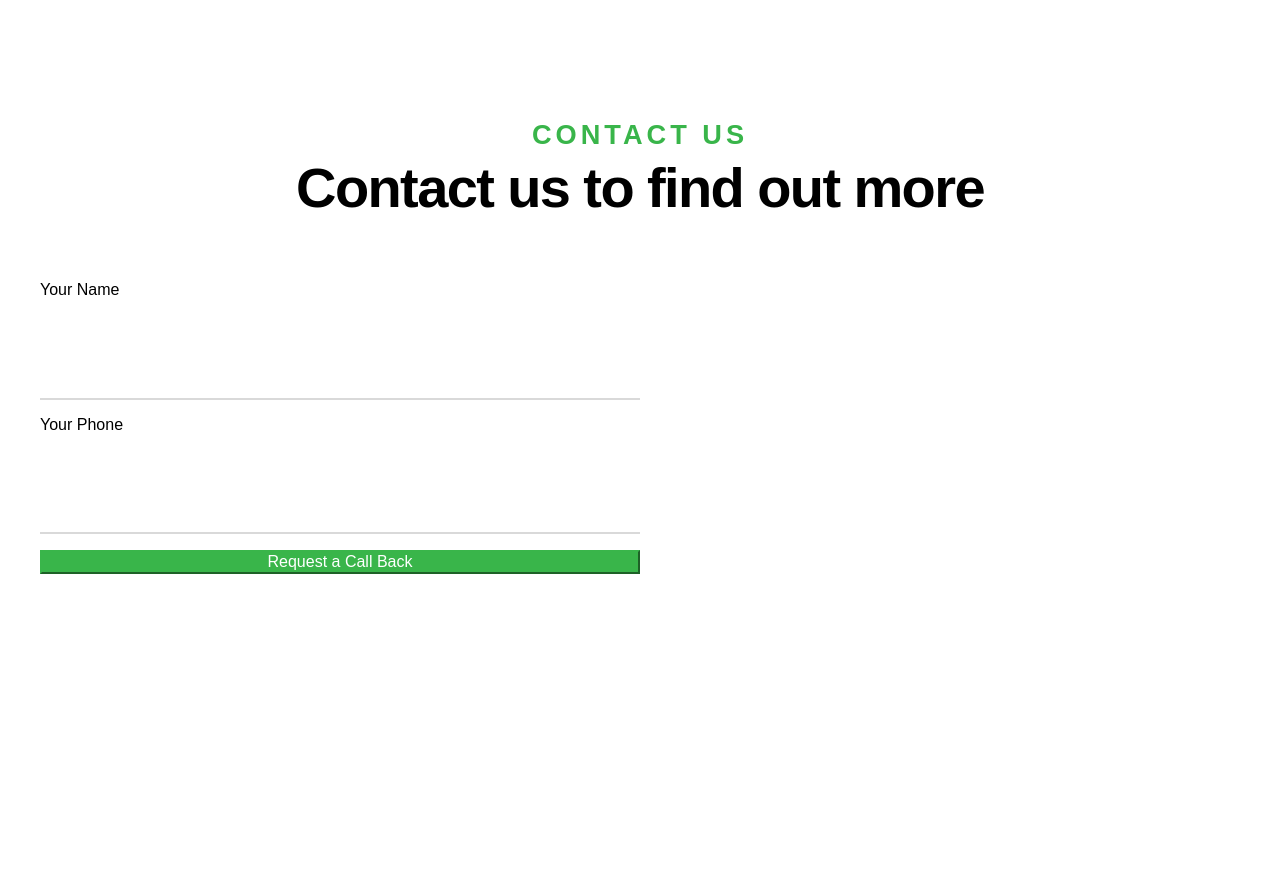
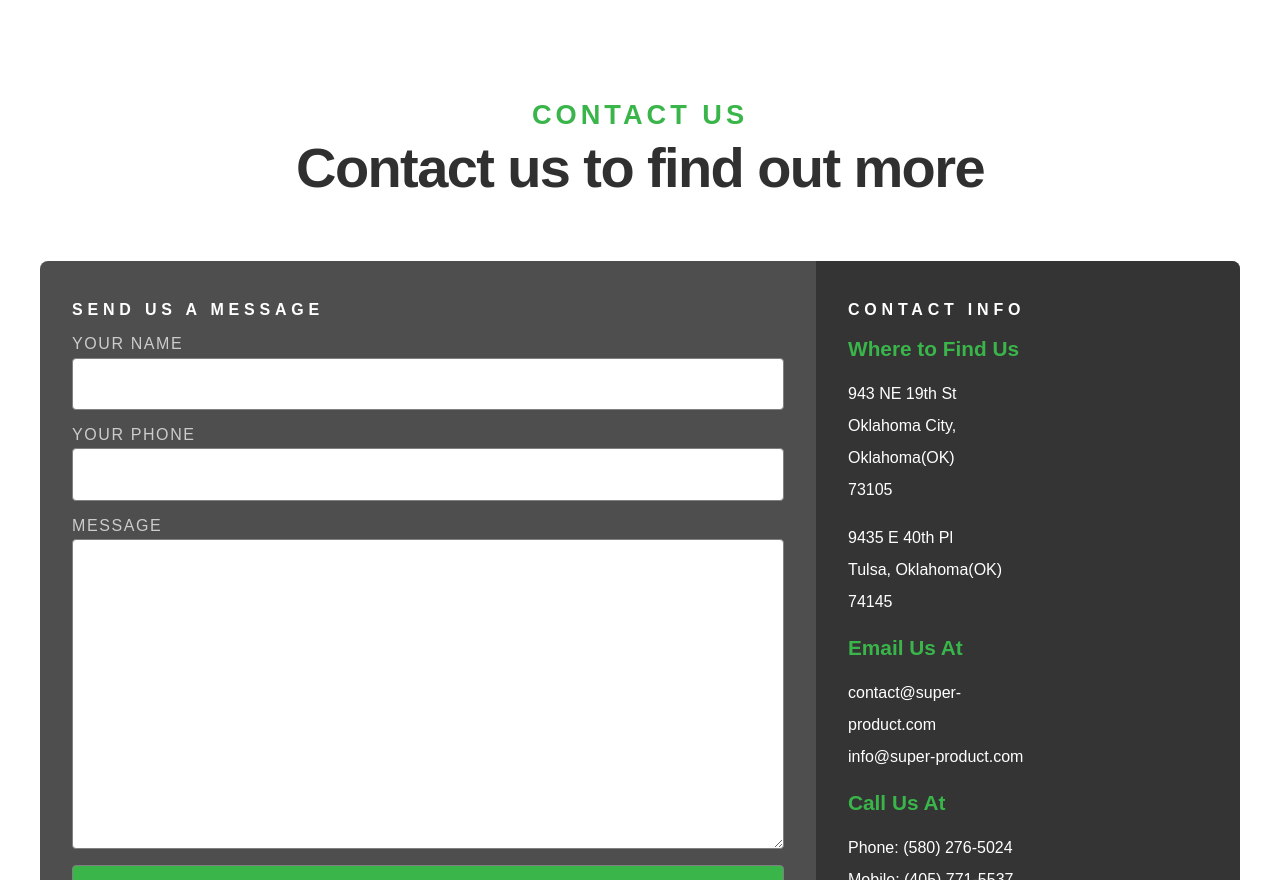
Before and after one commit to gormonn/landing-abstract, a Gatsby site: page / in a window 1280 px wide. Shown: the part 1920-2800 px from the top of the page. Before the commit the page ends 2659 px from the top, so only its background shows below. Built offline with nearby package versions, Linux system fonts and the light colour scheme; Gatsby itself is replaced by a stand-in of ours.

Commit message:
add contacts form

```diff
--- /dev/null
+++ b/src/app/index.scss
@@ -0,0 +1,3 @@
+@import "normalize.css";
+@import "./style";
+@import "./variables";
--- a/src/app/style.scss
+++ b/src/app/style.scss
@@ -15,31 +15,11 @@ section {
   padding-bottom: 9rem;
 }
 
-.button{
-  display: inline-block;
-  font-family: sans-serif;
-  font-size: 1.2rem;
-  text-transform: uppercase;
-  letter-spacing: .3rem;
-  height: 5.4rem;
-  line-height: calc(5.4rem - .4rem);
-  padding: 0 3rem;
-  margin: 0 0.3rem 1.2rem 0;
-  color: #000000;
-  text-decoration: none;
-  text-align: center;
-  white-space: nowrap;
-  cursor: pointer;
-  transition: all 0.3s ease-in-out;
-  background-color: #c5c5c5;
-  border: 0.2rem solid #c5c5c5;
-}
-
 * {
   font-family: sans-serif;
 }
 
-h1,h2,h3,h4{
+h1,h2,h3,h4,h5{
   margin:0;
 }
 
@@ -48,7 +28,7 @@ h3{
   line-height: 1.333;
   text-transform: uppercase;
   letter-spacing: .25rem;
-  color: #39b54a;
+  color: var(--green);
   margin-top: 0;
   margin-bottom: 0;
 }
@@ -57,5 +37,12 @@ h1{
   font-size: 3.5rem;
   line-height: 1.255;
   letter-spacing: -.1rem;
-  color: #000000;
+  color: var(--black);
 }
+
+h5{
+  font-size: 1.3rem;
+  line-height: 1.3;
+  margin-bottom: 1rem;
+  color: var(--green);
+}
--- /dev/null
+++ b/src/app/variables.scss
@@ -0,0 +1,12 @@
+$black: #303030;
+$black-light: rgba($black, .85);
+$white: #ffffff;
+$white-light: darken($white, 20);
+
+:root{
+    --black: #{$black};
+    --black-light: #{$black-light};
+    --white: #{$white};
+    --white-light: #{$white-light};
+    --green: #39b54a;
+}
--- a/src/pages/index.tsx
+++ b/src/pages/index.tsx
@@ -1,8 +1,7 @@
 import {PageProps} from "gatsby";
-import React, {FC, useRef} from "react";
-import 'normalize.css';
+import React, {FC} from "react";
 import {sections} from "app/sections";
-import 'app/style.scss'
+import 'app/index.scss'
 
 
 
--- a/src/sections/contacts.module.scss
+++ b/src/sections/contacts.module.scss
@@ -8,37 +8,56 @@
         max-width: 960px;
     }
 
-    &__form{
+    &__content{
+        background: var(--black-light);
+        color: white;
+        box-sizing: border-box;
+        border-radius: .5rem;
+        overflow: hidden;
         display: flex;
-        flex-direction: column;
-        gap: 1rem;
-        width: 50%;
-        &_submit{
-            background: #39b54a;
-            border-color: #39b54a;
-            color: #FFFFFF;
+        flex-direction: row;
+        justify-content: space-between;
+
+        .left, .contacts{
+            flex-grow: 1;
+            padding: 2.5rem 2rem 3.5rem;
         }
-        label{
+
+        .contacts{
+            max-width: 30%;
+            background: var(--black-light);
+            &__list{
+                display: flex;
+                flex-direction: column;
+                flex-wrap: nowrap;
+                &_item{
+                    width: 50%;
+                }
+                p{
+                    line-height: 2;
+                }
+            }
+        }
+
+        &_header{
+            position: relative;
+            margin-bottom: 1rem;
+            color: white;
+            text-transform: uppercase;
+            letter-spacing: 0.3rem;
+        }
+
+        &__form{
             display: flex;
             flex-direction: column;
-            gap: 0.25rem;
-
-            input{
-                box-sizing: border-box;
-                display: block;
-                height: 6rem;
-                padding: 1.5rem 0;
-                border: 0;
-                outline: none;
-                color: #333333;
-                font-family: "montserrat-light", sans-serif;
-                font-size: 1.4rem;
-                line-height: 3rem;
-                max-width: 100%;
-                background: transparent;
-                border-bottom: 2px solid rgba(0, 0, 0, 0.15);
-                -webkit-transition: all 0.3s ease-in-out;
-                transition: all 0.3s ease-in-out;
+            gap: 1rem;
+            &_submit{
+                background: #39b54a;
+                border-color: #39b54a;
+                color: #FFFFFF;
+            }
+            .form_field{
+                color: var(--white-light);
             }
         }
     }
--- a/src/sections/contacts.tsx
+++ b/src/sections/contacts.tsx
@@ -1,6 +1,7 @@
 import React, {ComponentPropsWithoutRef, FC} from "react";
 import {Row} from "shared/ui/row";
 import * as css from "./contacts.module.scss";
+import {Field, Button, Form, TextArea} from "shared/ui/form";
 
 export const Contacts:FC<ComponentPropsWithoutRef<'section'>> = (props) => {
     return <section {...props}  className={css.section}>
@@ -8,18 +9,47 @@ export const Contacts:FC<ComponentPropsWithoutRef<'section'>> = (props) => {
             <h3>Contact Us</h3>
             <h1>Contact us to find out more</h1>
         </Row>
-        <Row>
-            <form className={css.section__form}>
-                <label>
-                    Your Name
-                    <input/>
-                </label>
-                <label>
-                    Your Phone
-                    <input/>
-                </label>
-                <button type='submit' className={css.section__form_submit}>Request a Call Back</button>
-            </form>
+        <Row className={css.section__content}>
+            <div className={css.left}>
+                <h4 className={css.section__content_header}>Send Us a Message</h4>
+                <form className={css.section__content__form}>
+                    <Field label="Your Name" className={css.form_field}>
+                        <Form/>
+                    </Field>
+                    <Field label="Your Phone" className={css.form_field}>
+                        <Form/>
+                    </Field>
+                    <Field label="Message" className={css.form_field}>
+                        <TextArea rows="15"/>
+                    </Field>
+                    <Button type='submit' className={css.section__content__form_submit}>Request a Call Back</Button>
+                </form>
+            </div>
+            <div className={css.contacts}>
+                <h4 className={css.section__content_header}>Contact Info</h4>
+                <div className={css.contacts__list}>
+                    <div className={css.contacts__list_item}>
+                        <h5>Where to Find Us</h5>
+                        <p>943 NE 19th St<br/>Oklahoma City, Oklahoma(OK)<br/>73105</p>
+                        <p>9435 E 40th Pl<br/>Tulsa, Oklahoma(OK)<br/>74145</p>
+                    </div>
+                    <div className={css.contacts__list_item}>
+                        <h5>Email Us At</h5>
+                        <p>
+                            contact@super-product.com<br/>
+                            info@super-product.com
+                        </p>
+                    </div>
+                    <div className={css.contacts__list_item}>
+                        <h5>Call Us At</h5>
+                        <p>
+                            Phone: (580) 276-5024<br/>
+                            Mobile: (405) 771-5537<br/>
+                            Fax: (918) 272-3778
+                        </p>
+                    </div>
+                </div>
+            </div>
         </Row>
     </section>
 }
--- /dev/null
+++ b/src/shared/ui/form.module.scss
@@ -0,0 +1,33 @@
+.field{
+  display: flex;
+  flex-direction: column;
+  gap: 0.25rem;
+  text-transform: uppercase;
+  letter-spacing: .1rem;
+}
+
+
+.input, .textarea{
+  display: flex;
+  flex-direction: column;
+  gap: 0.25rem;
+  border-radius: .25rem;
+  border: 1px solid gray;
+  padding: 1rem;
+  resize: vertical;
+}
+
+.button{
+
+  text-transform: uppercase;
+  letter-spacing: .3rem;
+
+  border: 1px solid gray;
+  padding: 1rem ;
+  cursor: pointer;
+  transition: opacity .2s;
+  border-radius: .25rem;
+  &:hover{
+    opacity: .9;
+  }
+}
--- /dev/null
+++ b/src/shared/ui/form.tsx
@@ -0,0 +1,26 @@
+import React, {ComponentPropsWithoutRef, FC, forwardRef, PropsWithChildren} from "react";
+import classnames from "classnames";
+import * as css from "./form.module.scss";
+
+type InputProps = ComponentPropsWithoutRef<'input'>;
+export const Form = forwardRef<HTMLInputElement, InputProps>(({ className, ...props }, ref) => {
+    return <input ref={ref} className={classnames(css.input, className)} {...props}/>
+})
+
+type TextAreaProps = ComponentPropsWithoutRef<'textarea'>;
+export const TextArea = forwardRef<HTMLTextAreaElement, TextAreaProps>(({ className, ...props }, ref) => {
+    return <textarea ref={ref} className={classnames(css.textarea, className)} {...props}/>
+})
+
+type ButtonProps = ComponentPropsWithoutRef<'button'>;
+export const Button = forwardRef<HTMLButtonElement, ButtonProps>(({ className, ...props }, ref) => {
+    return <button ref={ref} className={classnames(css.button, className)} {...props}/>
+})
+
+type FieldProps = { label: string } & ComponentPropsWithoutRef<'label'>;
+export const Field: FC<PropsWithChildren<FieldProps>> = ({label, children, className, ...props}) => {
+    return <label className={classnames(css.field, className)} {...props}>
+        {label}
+        {children}
+    </label>
+}
```
